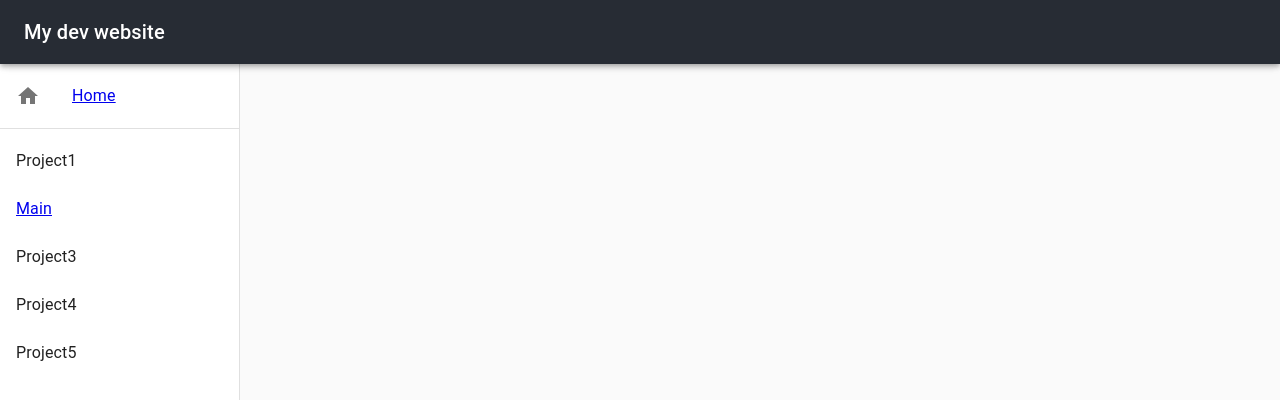
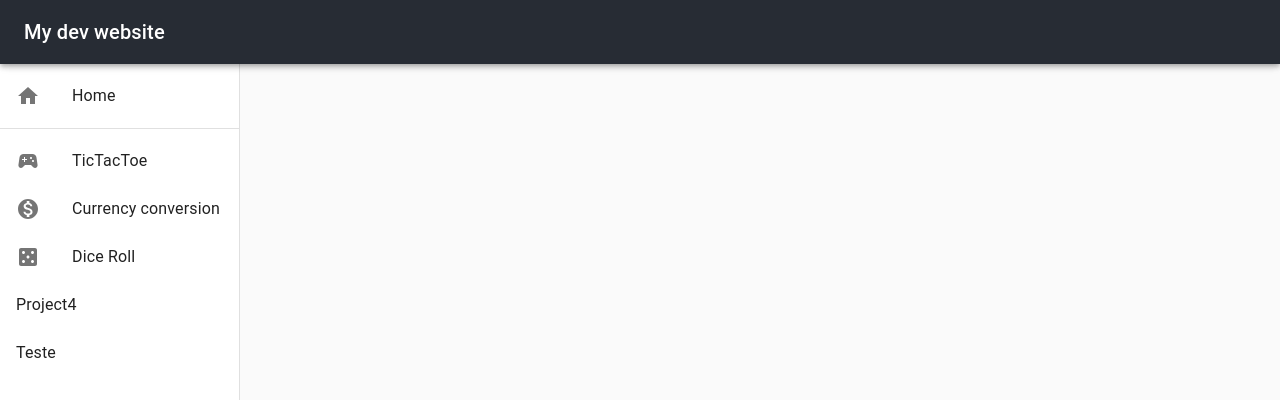
Before and after one commit to grcreutzberg/mydevwebsite, a React (Create React App) app: page / in a window 1280 px wide. Shown: the top 400 px of the page. Built offline with nearby package versions, Linux system fonts and the light colour scheme.

Commit message:
Header tree projects
Organizado a arvore de projetos e o acesso das páginas através da arvore.

```diff
--- a/src/components/Header/index.js
+++ b/src/components/Header/index.js
@@ -10,11 +10,11 @@ import Divider from '@material-ui/core/Divider';
 import ListItem from '@material-ui/core/ListItem';
 import ListItemIcon from '@material-ui/core/ListItemIcon';
 import ListItemText from '@material-ui/core/ListItemText';
-import InboxIcon from '@material-ui/icons/MoveToInbox';
-import MailIcon from '@material-ui/icons/Mail';
+import SportsEsportsIcon from '@material-ui/icons/SportsEsports';
+import CoinIcon from '@material-ui/icons/MonetizationOn';
+import DiceIcon from '@material-ui/icons/Casino';
 import HomeIcon from '@material-ui/icons/Home';
 import Routes from './../../routes';
-import { Link } from 'react-router-dom';
 
 const drawerWidth = 240;
 
@@ -62,32 +62,30 @@ export default function ClippedDrawer() {
       >
         <div className={classes.toolbar} />
         <List>
-        <a href="/home">
-            <ListItem button key={'Home'}>
+          <ListItem button key={'Home'} component="a" href="/home">
             <ListItemIcon>{<HomeIcon />}</ListItemIcon>
             <ListItemText primary={'Home'} />
-
           </ListItem>
-        </a>
         </List>
         <Divider />
         <List>
-            <ListItem button key={'Project1'}>
-                <ListItemText primary={'Project1'} />
+          <ListItem button key={'TicTacToe'} component="a" href="/TicTacToe">
+            <ListItemIcon>{<SportsEsportsIcon />}</ListItemIcon>
+            <ListItemText primary={'TicTacToe'} />
           </ListItem>
-            <a href="/mainTeste">
-            <ListItem button key={'Project2'}>
-                <ListItemText primary={'Main'} />
+          <ListItem button key={'convertCoin'} component="a" href="/convertCoin">
+            <ListItemIcon>{<CoinIcon />}</ListItemIcon>
+            <ListItemText primary={'Currency conversion'} />
           </ListItem>
-            </a>
-            <ListItem button key={'Project3'}>
-                <ListItemText primary={'Project3'} />
+          <ListItem button key={'diceRollRPG'} component="a" href="/diceRollRPG">
+            <ListItemIcon>{<DiceIcon />}</ListItemIcon>
+            <ListItemText primary={'Dice Roll'} />
           </ListItem>
           <ListItem button key={'Project4'}>
             <ListItemText primary={'Project4'} />
           </ListItem>
-            <ListItem button key={'Project5'}>
-                <ListItemText primary={'Project5'} />
+          <ListItem button component="a" href="/mainTeste" key={'Project5'}>
+            <ListItemText primary={'Teste'} />
           </ListItem>
         </List>
       </Drawer>
--- a/src/components/Header/styles.css
+++ b/src/components/Header/styles.css
@@ -10,7 +10,8 @@ header#main-header {
     justify-content: center;
     align-items: center;
 }
-*/
+
 a{
 color: red;
 }
+*/
```
Lines whose indentation alone changed are shown as unchanged.
